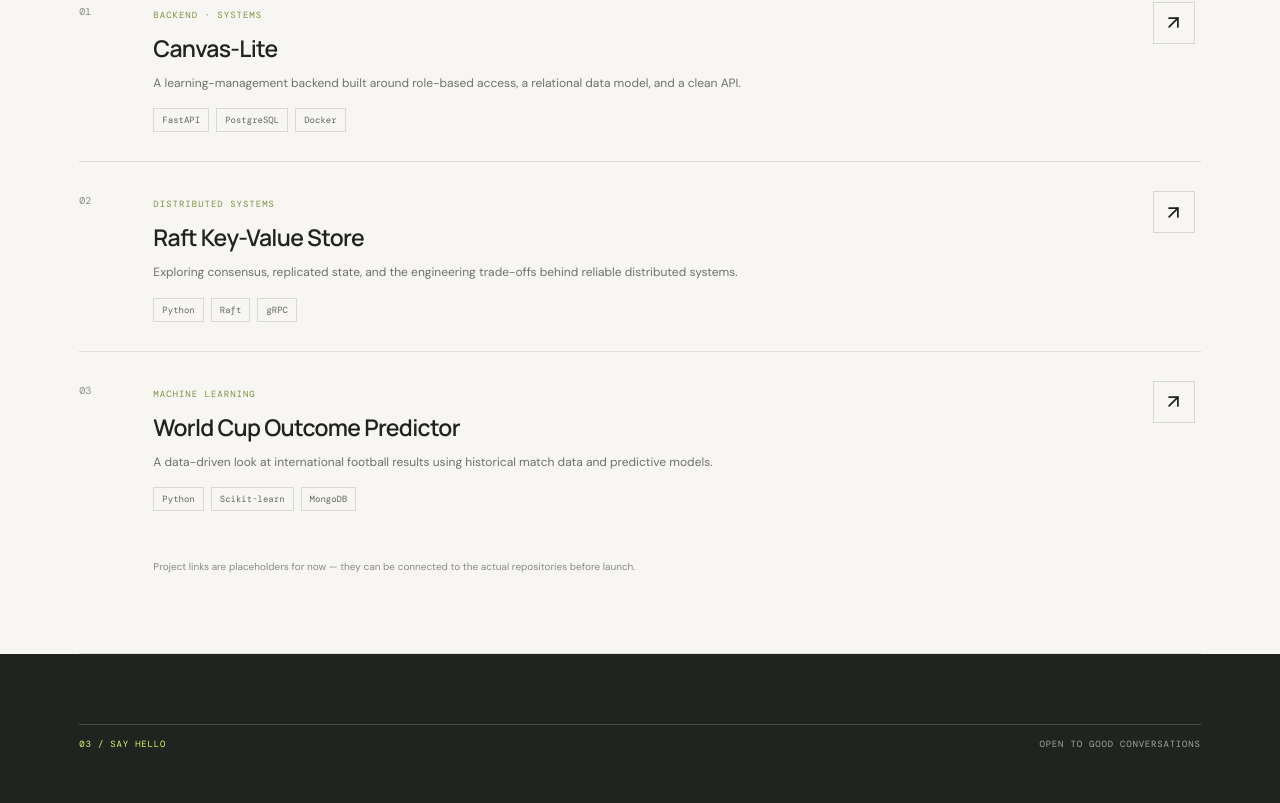
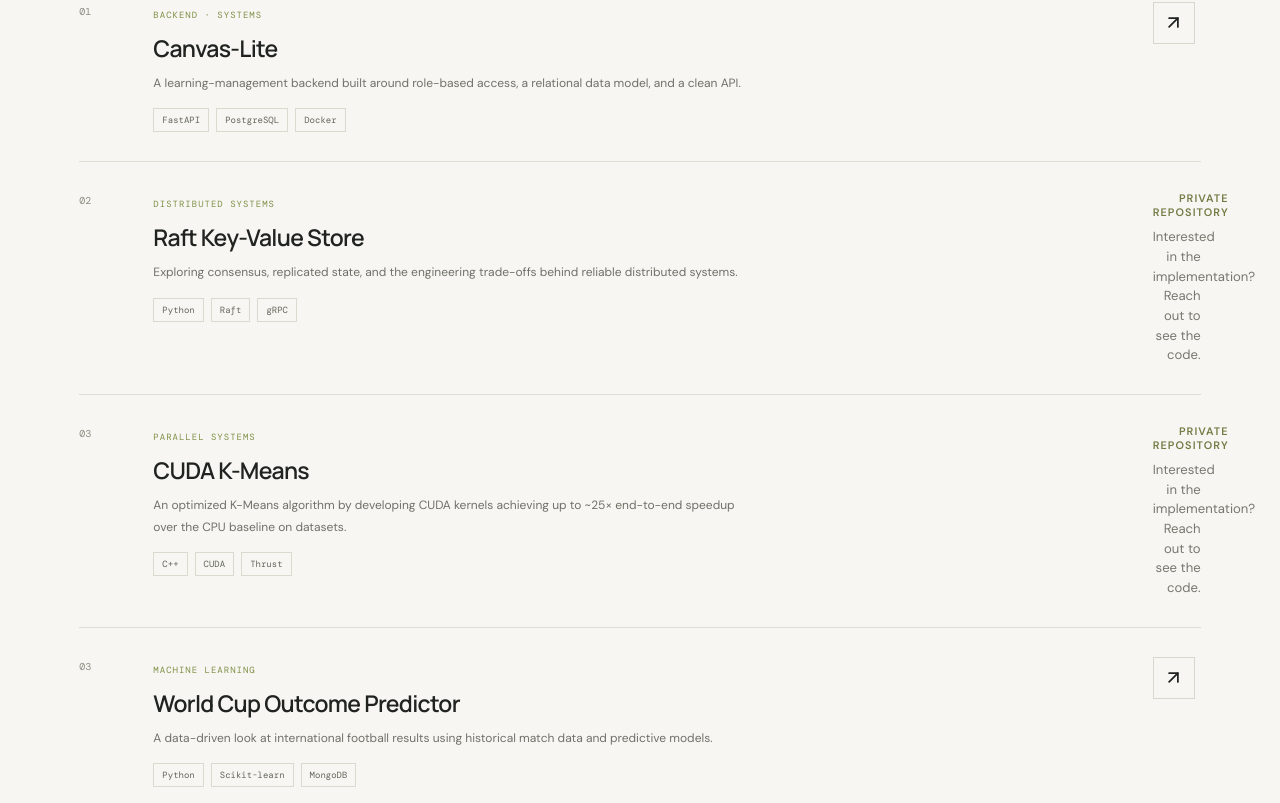
Before and after one commit to jaydenm1751/Personal-Website, a React (Vite) app: page / in a window 1280 px wide. Shown: the part 1518-2321 px from the top of the page. Built offline with nearby package versions, Linux system fonts and the light colour scheme.

Commit message:
added links to github and private repo message

```diff
--- a/src/main.tsx
+++ b/src/main.tsx
@@ -3,14 +3,15 @@ import { createRoot } from 'react-dom/client';
 import { ArrowDownRight, ArrowUpRight, Github, Instagram, Linkedin, Mail, Sparkles } from 'lucide-react';
 import './styles.css';
 
-const projects = [
+const highlighted_projects = [
   {
     number: '01',
     type: 'BACKEND · SYSTEMS',
     title: 'Canvas-Lite',
     description: 'A learning-management backend built around role-based access, a relational data model, and a clean API.',
     tags: ['FastAPI', 'PostgreSQL', 'Docker'],
-    href: 'https://github.com/',
+    private: false,
+    href: 'https://github.com/jaydenm1751/canvas-lite-backend',
   },
   {
     number: '02',
@@ -18,7 +19,18 @@ const projects = [
     title: 'Raft Key-Value Store',
     description: 'Exploring consensus, replicated state, and the engineering trade-offs behind reliable distributed systems.',
     tags: ['Python', 'Raft', 'gRPC'],
-    href: 'https://github.com/',
+    private: true,
+    href: 'https://github.com/jaydenm1751/Raft-KVStore',
+  },
+  {
+    number: '03',
+    type: 'PARALLEL SYSTEMS',
+    title: 'CUDA K-Means',
+    description: 'An optimized K-Means algorithm by developing CUDA kernels achieving up to ~25× end-to-end speedup over the CPU baseline on datasets.',
+    tags: ['C++', 'CUDA', 'Thrust'],
+    private: true,
+    href: 'https://github.com/jaydenm1751/Lab2-CudaKMeans',
+
   },
   {
     number: '03',
@@ -26,7 +38,8 @@ const projects = [
     title: 'World Cup Outcome Predictor',
     description: 'A data-driven look at international football results using historical match data and predictive models.',
     tags: ['Python', 'Scikit-learn', 'MongoDB'],
-    href: 'https://github.com/',
+    private: false,
+    href: 'https://github.com/jaydenm1751/cap4770-finalproject',
   },
 ];
 
@@ -37,7 +50,7 @@ function App() {
         <a className="wordmark" href="#home" aria-label="Jayden McKenna home">J<span>.</span>GM</a>
         <nav aria-label="Main navigation">
           <a href="#about">About</a>
-          <a href="#work">Selected work</a>
+          <a href="#work">Highlighted work</a>
           <a href="#contact">Contact</a>
         </nav>
         <a className="availability" href="#contact"><span className="status-dot" /> Welcome to my corner of the internet</a>
@@ -89,13 +102,13 @@ function App() {
         </section>
 
         <section className="work section" id="work">
-          <div className="section-kicker"><span>02 / SELECTED WORK</span><span>A FEW THINGS I'VE BUILT</span></div>
+          <div className="section-kicker"><span>02 / HIGHLIGHTS</span><span>A FEW THINGS I'VE BUILT</span></div>
           <div className="work-heading">
             <h2>Proof of <em>curiosity.</em></h2>
-            <p>A starting collection, not a finished catalogue.<br />More projects and write-ups coming soon.</p>
+            <p>A collection, not a finished catalogue.<br />Check out more projects and write-ups [@#ref] coming soon.</p>
           </div>
           <div className="project-list">
-            {projects.map((project) => (
+            {highlighted_projects.map((project) => (
               <article className="project" key={project.number}>
                 <span className="project-number">{project.number}</span>
                 <div className="project-main">
@@ -104,7 +117,24 @@ function App() {
                   <p>{project.description}</p>
                   <div className="tags">{project.tags.map((tag) => <span key={tag}>{tag}</span>)}</div>
                 </div>
-                <a className="project-arrow" href={project.href} target="_blank" rel="noreferrer" aria-label={`Find ${project.title} on GitHub`}><ArrowUpRight size={21} /></a>
+
+                {project.private ? (
+                  <div className="project-private">
+                    <span>Private repository</span>
+                    <p>Interested in the implementation? Reach out to see the code.</p>
+                  </div>
+                ) : (
+                  <a
+                    className="project-arrow"
+                    href={project.href}
+                    target="_blank"
+                    rel="noreferrer"
+                    aria-label={`Find ${project.title} on GitHub`}
+                  >
+                    <ArrowUpRight size={21} />
+                  </a>
+                )}
+
               </article>
             ))}
           </div>
--- a/src/styles.css
+++ b/src/styles.css
@@ -138,3 +138,27 @@ h2 em { color: #788d3a; }
   .section-kicker { font-size: 8px; }
   .social-links { gap: 13px; }
 }
+
+
+.project-private {
+  max-width: 190px;
+  text-align: right;
+  align-self: center;
+}
+
+.project-private span {
+  display: inline-block;
+  margin-bottom: 8px;
+  color: var(--olive, #747b45);
+  font-size: 0.68rem;
+  font-weight: 600;
+  letter-spacing: 0.1em;
+  text-transform: uppercase;
+}
+
+.project-private p {
+  margin: 0;
+  color: #77776f;
+  font-size: 0.82rem;
+  line-height: 1.5;
+}
```
